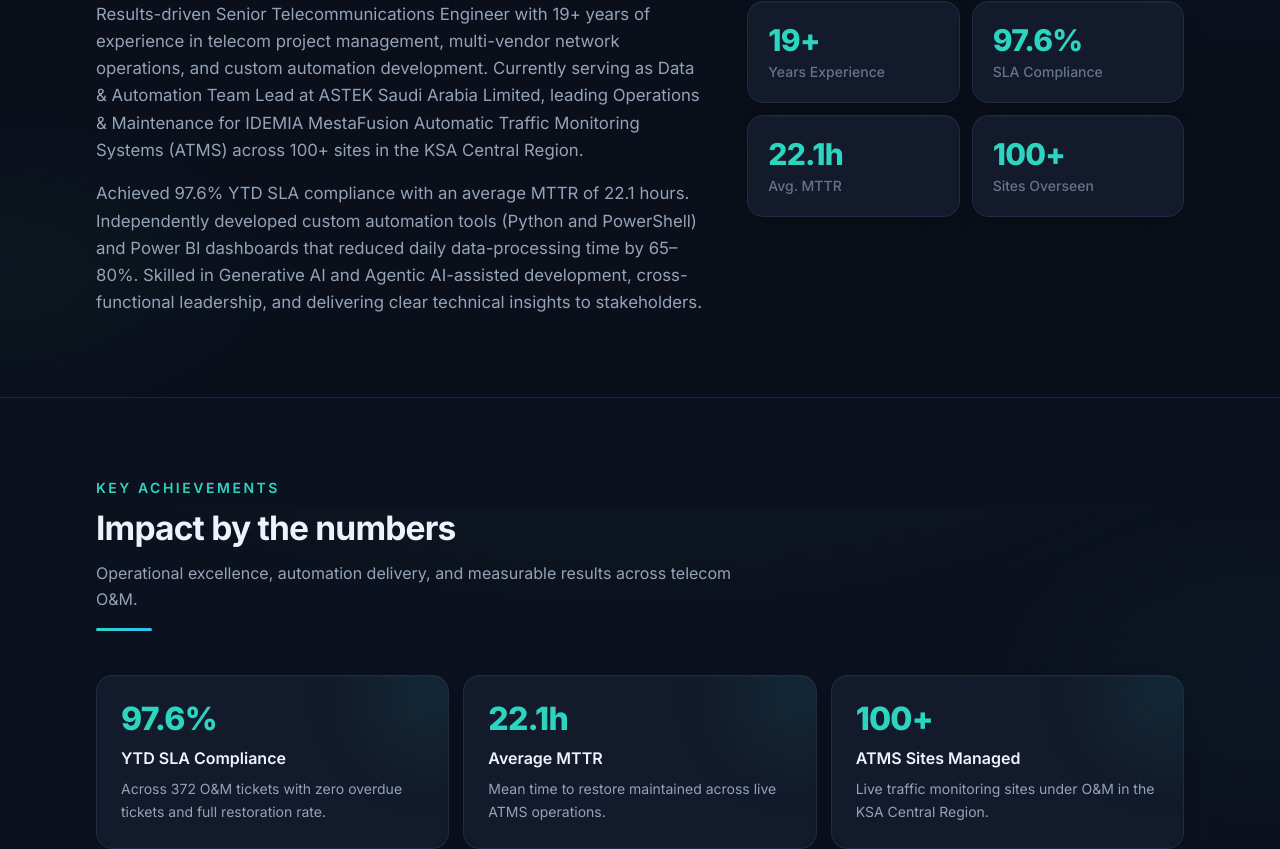
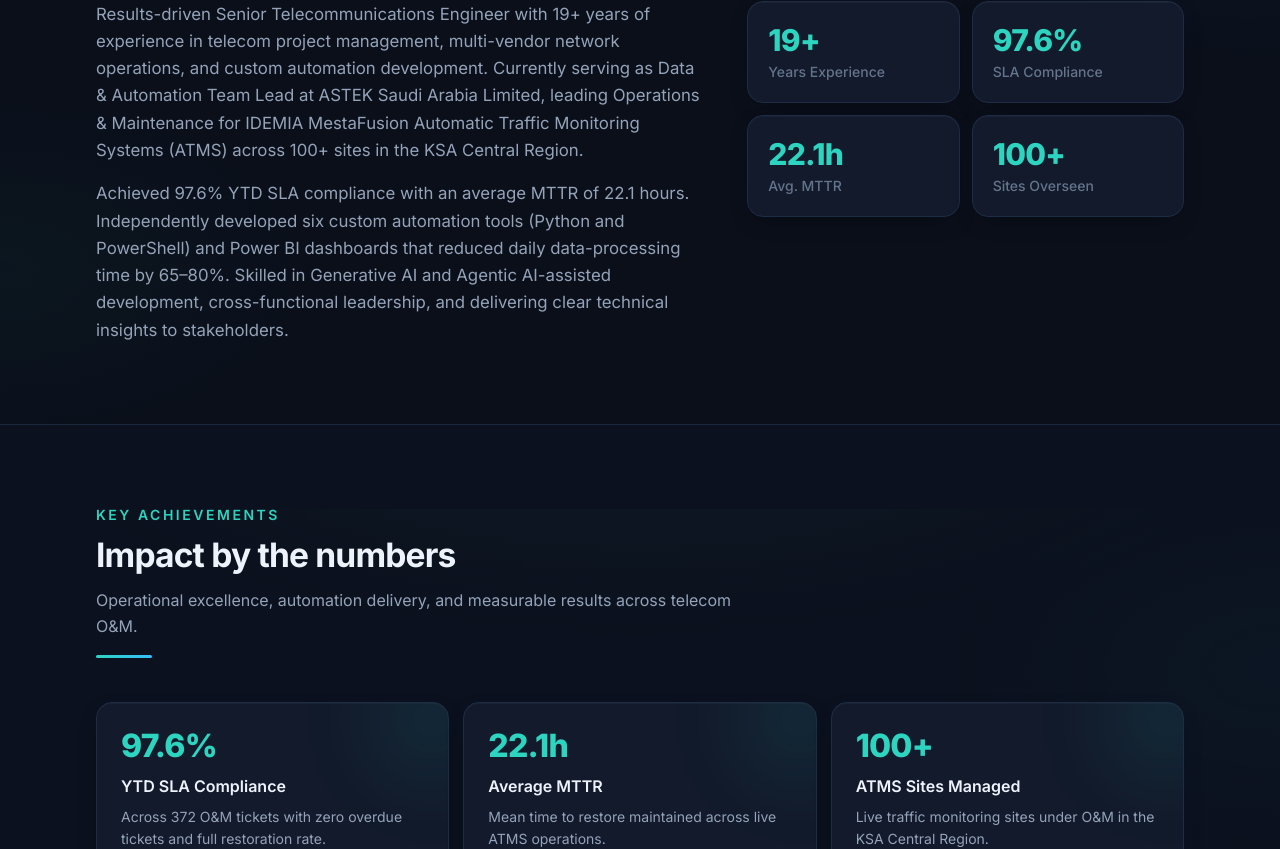
Before and after one commit to romeodavidjr/romeo-david-portfolio, a Next.js app: page / in a window 1280 px wide. Shown: the part 1091-1940 px from the top of the page. Built offline with nearby package versions, Linux system fonts and the light colour scheme.

Commit message:
Say six ATMS tools in the intro and selected work

```diff
--- a/src/data/portfolio.ts
+++ b/src/data/portfolio.ts
@@ -19,7 +19,7 @@ export const siteConfig = {
 export const about = {
   paragraphs: [
     "Results-driven Senior Telecommunications Engineer with 19+ years of experience in telecom project management, multi-vendor network operations, and custom automation development. Currently serving as Data & Automation Team Lead at ASTEK Saudi Arabia Limited, leading Operations & Maintenance for IDEMIA MestaFusion Automatic Traffic Monitoring Systems (ATMS) across 100+ sites in the KSA Central Region.",
-    "Achieved 97.6% YTD SLA compliance with an average MTTR of 22.1 hours. Independently developed custom automation tools (Python and PowerShell) and Power BI dashboards that reduced daily data-processing time by 65–80%. Skilled in Generative AI and Agentic AI-assisted development, cross-functional leadership, and delivering clear technical insights to stakeholders.",
+    "Achieved 97.6% YTD SLA compliance with an average MTTR of 22.1 hours. Independently developed six custom automation tools (Python and PowerShell) and Power BI dashboards that reduced daily data-processing time by 65–80%. Skilled in Generative AI and Agentic AI-assisted development, cross-functional leadership, and delivering clear technical insights to stakeholders.",
   ],
   highlights: [
     { label: "Years Experience", value: "19+" },
@@ -204,10 +204,10 @@ export const projects: Project[] = [
     ],
   },
   {
-    title: "Custom Python Automation Tools",
+    title: "ATMS Automation Tools",
     subtitle: "Developed for ATMS operations",
     description:
-      "Suite of production Python GUI tools that streamlined daily traffic monitoring operations, violation handling, and inventory workflows.",
+      "Six tools for traffic reporting, violation review, serial inventory, drive health, spare usage, and a live site map.",
     items: [
       {
         name: "Traffic Data Analysis Tool",
```
